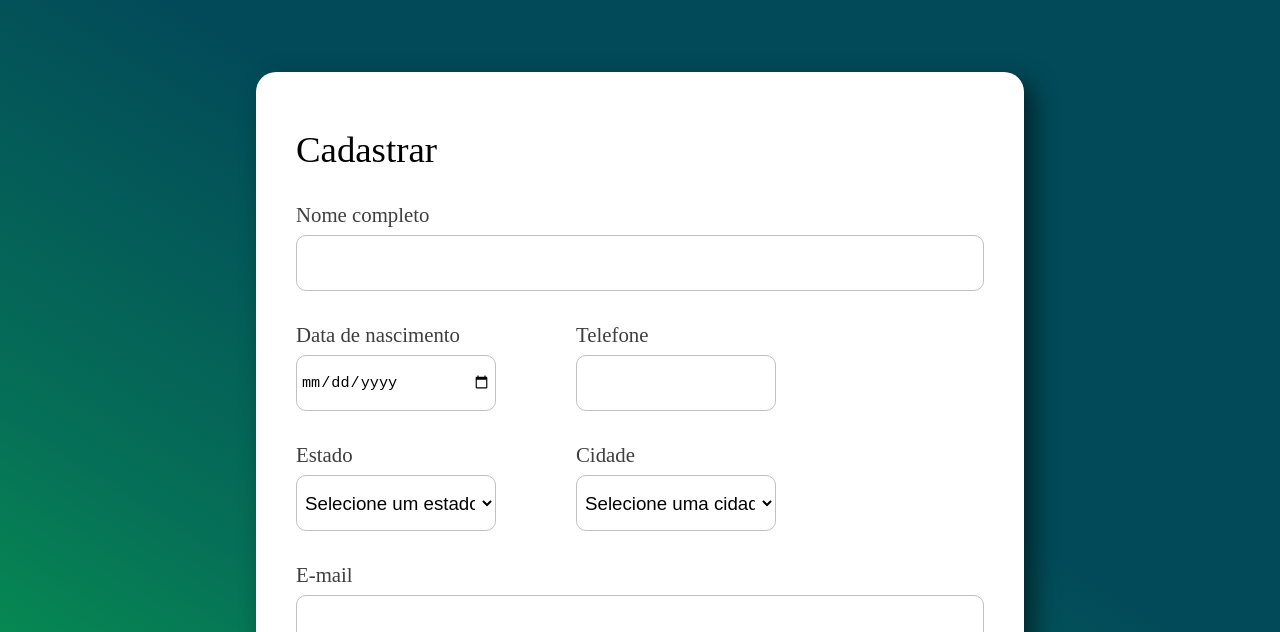
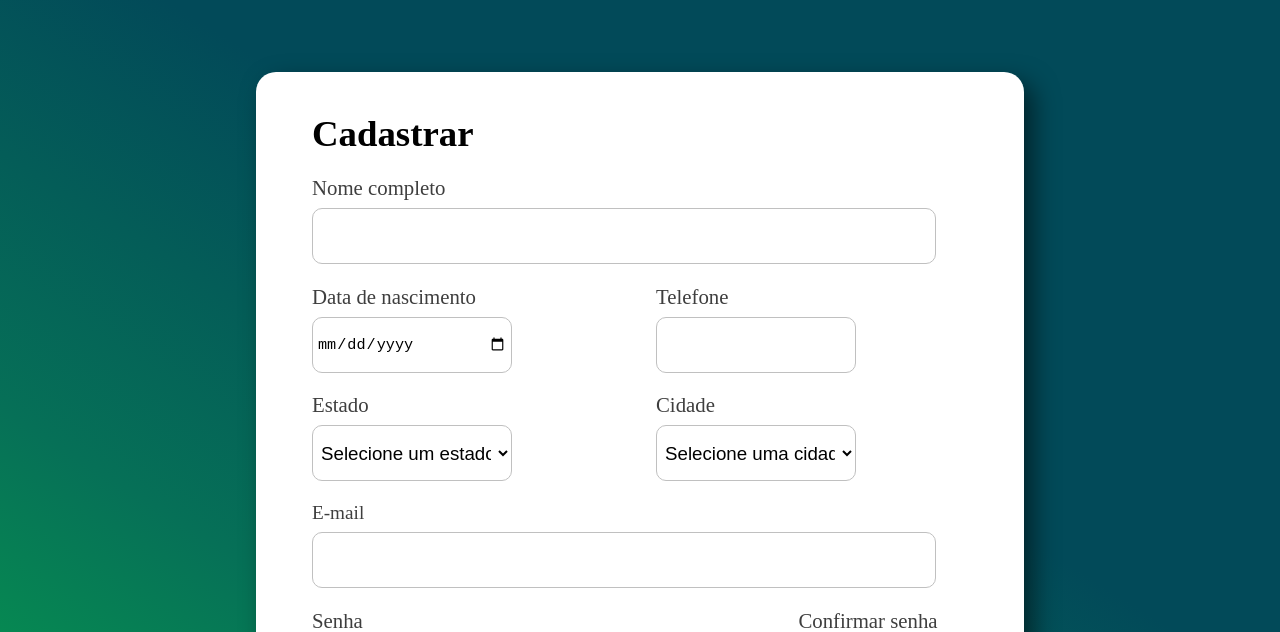
Before and after one commit to PET-Sistemas/FRONT-Facilita-ai, a Vue app: page /sign_up in a window 1280 px wide. Shown: the part 168-800 px from the top of the page. Built offline with nearby package versions, Linux system fonts and the light colour scheme.

Commit message:
style: arrumando tamanho do container

```diff
--- a/src/components/CadastroPage.vue
+++ b/src/components/CadastroPage.vue
@@ -46,7 +46,7 @@
                   </div>
                 <center><div class="button-sign">
                         <router-link to="/badge" >
-                            <button id="button-sign2">ENTRAR</button>
+                            <button id="button-sign2">CADASTRAR</button>
                         </router-link>
                 </div></center>
                 <div class="login_text">
@@ -75,14 +75,14 @@
 
 .form-check-label{
     margin-top: 1.7rem !important;
-    margin-right: 2.5rem !important;
+    margin-right: 4.5rem !important;
     font-size: 1.3em !important;
 }
 
 .form-check-input{
-    margin-top: 2rem !important;
-    margin-left: 0.5rem !important;
-    margin-right: 1.5rem !important;
+    margin-top: 1.7rem !important;
+    margin-left: 3.5rem !important;
+    margin-right: 0.5rem !important;
     font-size: 1.3em !important;
     background-color: rgba(206, 206, 206, 1);
 }
@@ -103,8 +103,10 @@
 }
 
     .container {
-    width: 100vw;
-    height: 100vh;
+        margin-top: 50px;
+        margin-bottom: 10px;
+        margin-right: 150px;
+        margin-left: 150px;
         display: flex;
         justify-content: center;
         align-items: center;
@@ -137,26 +139,27 @@
 
     .full-forms{
         overflow-y: scroll;
-    width: 80%;
-    height: 85vh;
+        width: 90%;
+        height: 90vh;
         border-radius: 20px;
         box-shadow: 10px 10px 25px 0px rgba(0, 0, 0, 0.5);
         font-family: 'Crete Round';
             background-color: white;
     }
     #title{
-    margin-left: 2.5rem;
-    margin-top: 3.5rem;
+        margin-left: 3.5rem;
+        margin-top: 2.5rem;
         margin-right:2.5rem;
         margin-bottom: 1rem;
         font-size: 2.3em;
+        font-weight: bold;
     }
     .email-field{
-    margin-top: 2rem;
-    margin-left: 2.5rem;
-    margin-right: 2.5rem;
+        margin-top: 1.3rem;
+        margin-left: 3.5rem;
+        margin-right: 5.5rem;
         color: #3E3E3E;
-    font-size: 1.3em;
+        font-size: 1.2em;
     }
 
     .double-field{
@@ -165,33 +168,33 @@
     }
 
     .data-field{
-    margin-top: 2rem !important;
-    margin-left: 2.5rem !important;
-    margin-right: 2.5rem !important;
+        margin-top: 1.3rem !important;
+        margin-left: 3.5rem !important;
+        margin-right: 5.5rem !important;
         color: #3E3E3E !important;
         font-size: 1.3em !important;
     }
 
     .state-field{
-    margin-top: 2rem !important;
-    margin-left: 2.5rem !important;
-    margin-right: 2.5rem !important;
+        margin-top: 1.3rem !important;
+        margin-left: 3.5rem !important;
+        margin-right: 5.5rem !important;
         color: #3E3E3E !important;
         font-size: 1.3em !important;
     }
 
     .phone-field{
-    margin-top: 2rem !important;
-    margin-left: 2.5rem !important;
-    margin-right: 2.5rem !important;
+        margin-top: 1.3rem !important;
+        margin-left: 3.5rem !important;
+        margin-right: 5.5rem !important;
         color: #3E3E3E !important;
         font-size: 1.3em !important;
     }
 
     .city-field{
-    margin-top: 2rem !important;
-    margin-left: 2.5rem !important;
-    margin-right: 2.5rem !important;
+        margin-top: 1.3rem !important;
+        margin-left: 3.5rem !important;
+        margin-right: 5.5rem !important;
         color: #3E3E3E !important;
         font-size: 1.3em !important;
     }
@@ -262,9 +265,9 @@
 }
 
 .name-field{
-    margin-top: 2rem;
-    margin-left: 2.5rem;
-    margin-right: 2.5rem;
+    margin-top: 1.3rem;
+    margin-left: 3.5rem;
+    margin-right: 5.5rem;
     color: #3E3E3E;
     font-size: 1.3em;
 }
@@ -284,9 +287,9 @@
 
 .password-field{
     position: relative;
-    margin-top: 1.7rem;
-    margin-left: 2.5rem;
-    margin-right: 2.5rem;
+    margin-top: 1.3rem;
+    margin-left: 3.5rem;
+    margin-right: 2rem;
     border-radius: 10px;
     color: #3E3E3E;
     font-size: 1.3em;
@@ -296,7 +299,7 @@
     display: block;
     margin-top: 0.4rem;
     padding: 0.25rem;
-    width: 26.9rem;
+    width: 24.9rem;
     height: 3.5rem;
     border-radius: 10px;
     border: 0.1rem solid #C0C0C0;
@@ -307,9 +310,9 @@
 
 .confirmation{
     position: relative;
-    margin-top: 1.7rem;
-    margin-left: 2.5rem;
-    margin-right: 2.5rem;
+    margin-top: 1.3rem;
+    margin-left: 3.5rem;
+    margin-right: 7.5rem;
     border-radius: 10px;
     color: #3E3E3E;
     font-size: 1.3em;
@@ -343,9 +346,9 @@ a:visited{
 }
 
 .button-sign{
-    margin-left: 2.5rem;
+    margin-left: 3.5rem;
     margin-top: 1.5rem;
-    margin-right: 2.5rem;
+    margin-right: 5.5rem;
     border: none;
 }
 
```
Also changed, not shown: 1 other file (tests, documents, lock files or other folders). Lines whose indentation alone changed are shown as unchanged.
